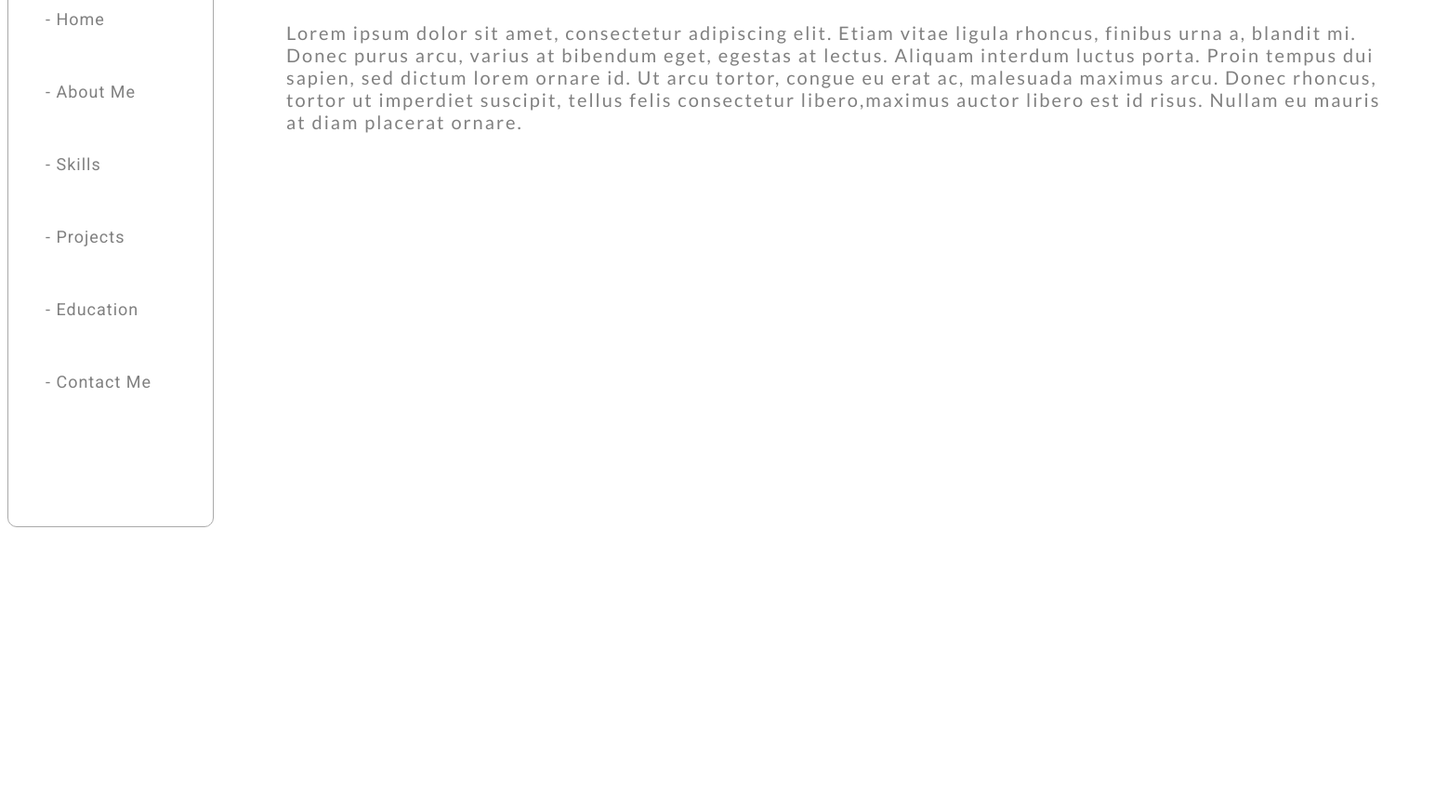
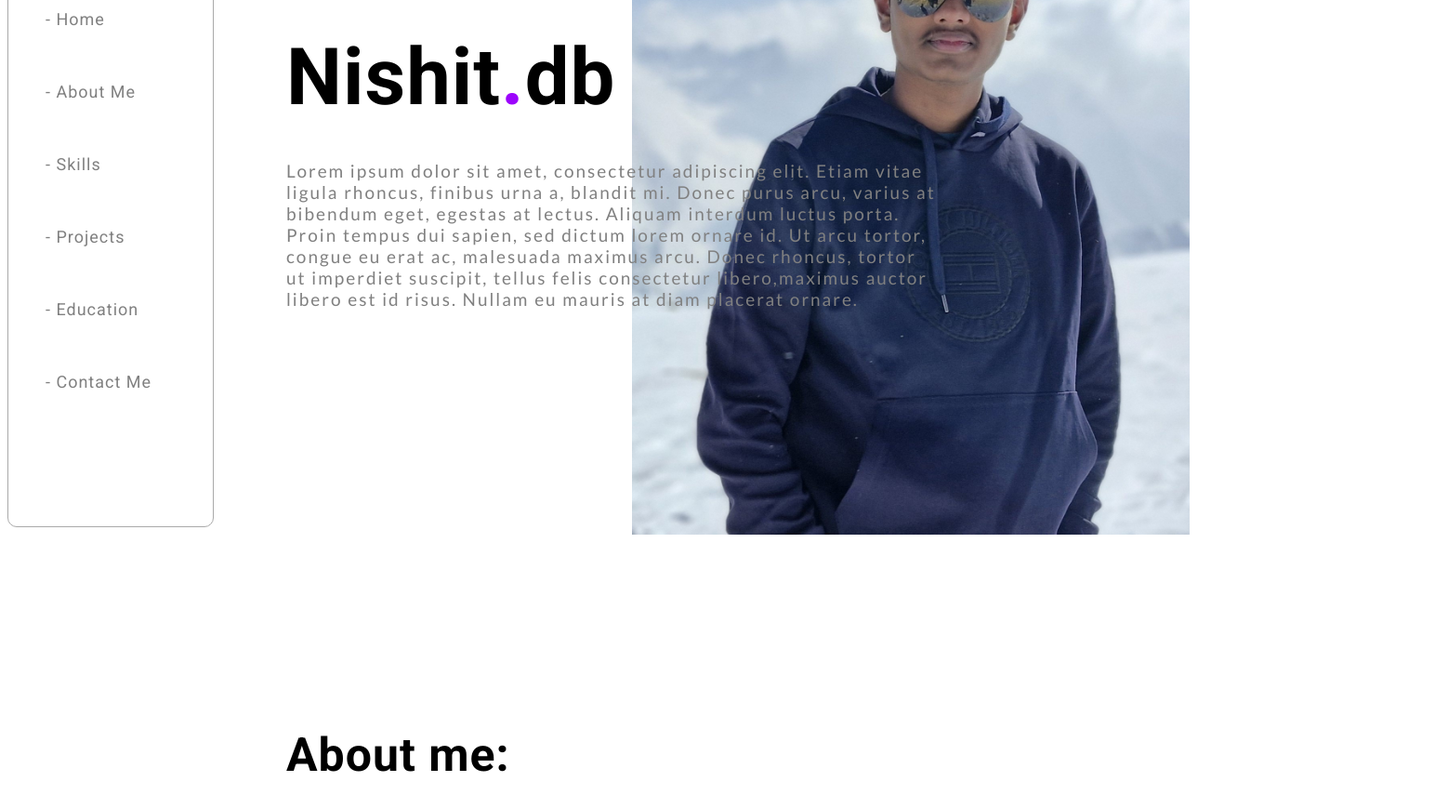
Before and after one commit to Crossbow2560/main-portfolio, a plain HTML site: page index.html in a window 1280 px wide. Shown: the part 225-1094 px from the top of the page at 93% size, 1558 px wide, since content can reach past the window. Before the commit the page ends 800 px from the top, so only its background shows below. Drawn offline with nearby package versions, Linux system fonts and the light colour scheme.

Commit message:
minor updates

```diff
--- a/anime.js
+++ b/anime.js
@@ -15,3 +15,12 @@
 	delay: 500,
 	fill: 'forwards'
 });
+
+anime({
+	targets: '.slideImage',
+	translateX: ['200%', '0%'],
+	duration: 900,
+	easing: 'easeOutQuart',
+	delay: 500,
+	fill: 'forwards'
+})
--- a/index.html
+++ b/index.html
@@ -17,13 +17,14 @@
 			<div class="inner-sidebar">
 				<p id="sidebar-name">Nishit<span id="sidebar-name-dot">.</span>db</p>
 				<a class="tabs" href="#home">- Home</a><br/>
-				<a class="tabs" href="">- About Me</a><br/>
+				<a class="tabs" href="#about">- About Me</a><br/>
 				<a class="tabs" href="">- Skills</a><br/>
 				<a class="tabs" href="">- Projects</a><br/>
 				<a class="tabs" href="">- Education</a><br/>
 				<a class="tabs" href="">- Contact Me</a><br/>
 			</div>
 		</div>
+		<div id="imageContainer"><div class="slideImage"></div></div>
 		<div class="content-area">
 			<!-- all content goes here -->
 			<section id="home">
@@ -34,6 +35,9 @@
 					</p>
 				</div>
 			</section>
+			<section id="about">
+				<div id="about-me-wrapper"><span id="about-me">About me:</span></div>
+			</section>
 			<!--  all content goes here -->
 		</div>
 	</div>
--- a/styles.css
+++ b/styles.css
@@ -30,15 +30,54 @@
 	width: 180px;
 	height: 94vh;
 	position: fixed;
+	z-index: 1;
 }
 
 .main-body{
 	display: flex;
 }
 
+.slideImage{
+	position: absolute;
+	top: 0;
+	right: 0;
+	width: 600px;
+	height: 100vh;
+	background-image: url('pic3.jpg');
+	background-size: cover;
+	background-position: center;
+	align-content: right;
+	z-index: 0;
+}
+
+#imageContainer{
+	position: absolute;
+	top: 0;
+	right: 0;
+	width: 600px;
+	height: 100vh;
+	background-size: cover;
+	background-position: center;
+	align-content: right;
+	z-index: 0;
+	overflow: hidden;
+}
 .content-area{
+	z-index: 1;
+	position: relative;
 	margin-left: 250px;
+}
+
+section{
+	height: 400px;
+	width: 1000px;
+	padding-top: 250px;
+	padding-bottom: 250px;
+}
+
+#about{
 	padding-top: 100px;
+	height: 550px;
 }
 
 #title-name{
@@ -64,14 +103,27 @@
 #desc{
 	font-family: Lato, sans-serif;
 	font-weight: 400;
-	font-size: 20px;
+	font-size: 19px;
 	color: grey;
-	width: 1200px;
+	width: 700px;
 	letter-spacing: 2px;
 }
 
 #title-name-dot{
 	color: #9C04FC;
+}
+
+#about-me-wrapper{
+	width: 100%;
+	padding-left: 50px;
+}
+
+#about-me{
+	display: inline-block;
+	font-family: Roboto, sans-serif;
+	font-weight: bold;
+	font-size: 50px;
+	letter-spacing: 1px;
 }
 
 
```
Also changed, not shown: pic1.jpg (added), pic2.jpg (added), pic3.jpg (added).
